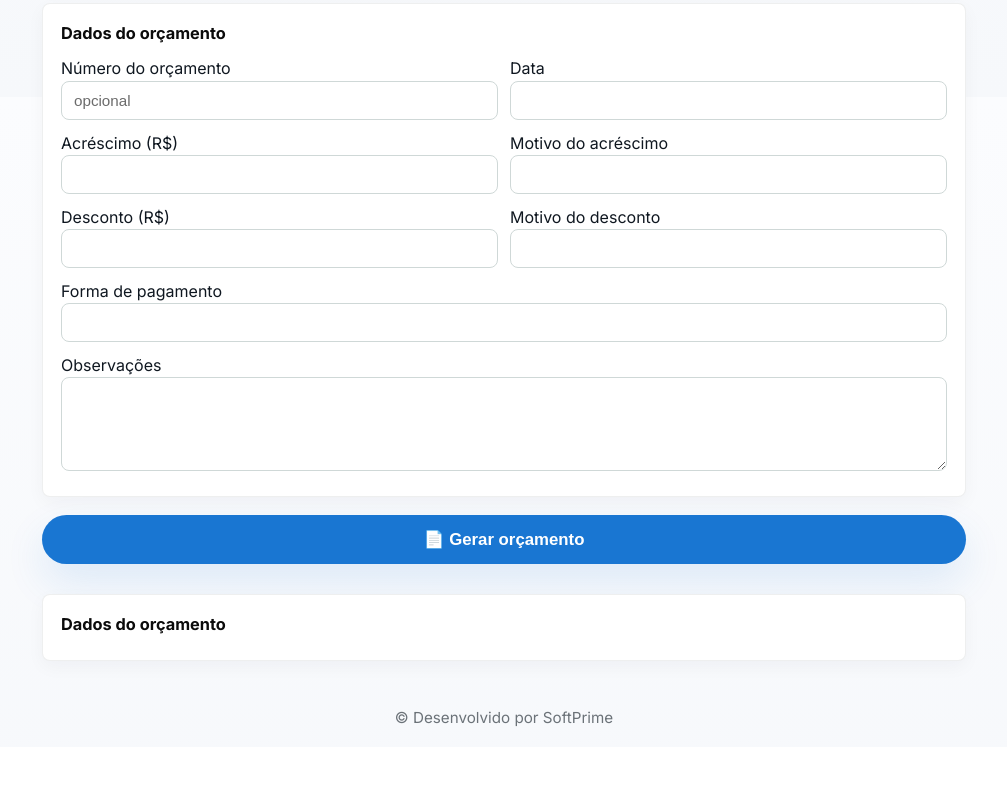
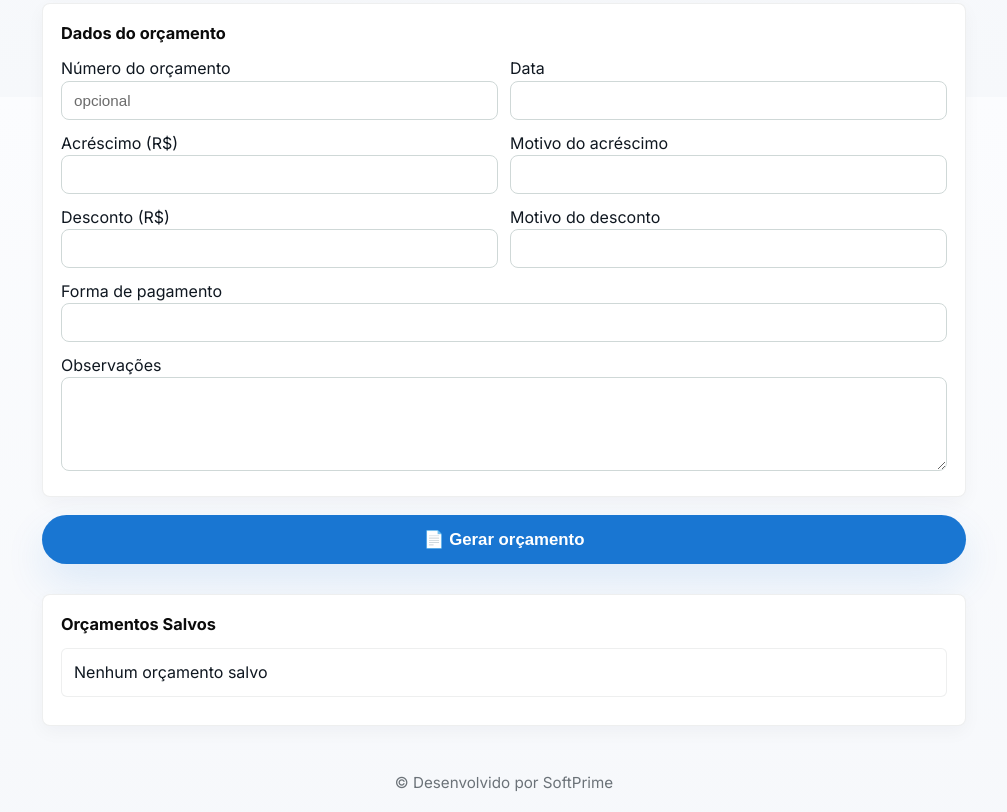
Before and after one commit to officemicrosoft203-collab/geradordeorcamentosSoftPrime, a website: page index.html in a window 1280 px wide. Shown: the part 703-1515 px from the top of the page, without its empty margins (136-1143 px from the left). Before the commit the page ends 1450 px from the top, so only its background shows below. Drawn offline with Linux system fonts and the light colour scheme.

Commit message:
Descrição da mudança

```diff
--- a/index.html
+++ b/index.html
@@ -148,9 +148,9 @@
     </div>
 
     <!-- Orçamentos Salvos -->
-    <section id="quoteData" class="card">
-      <h4>Dados do orçamento</h4>
-      <div class="form-grid">
+    <section class="card">
+      <h4>Orçamentos Salvos</h4>
+      <ul id="quotesList" class="list"></ul>
     </section>
   </main>
 
```
